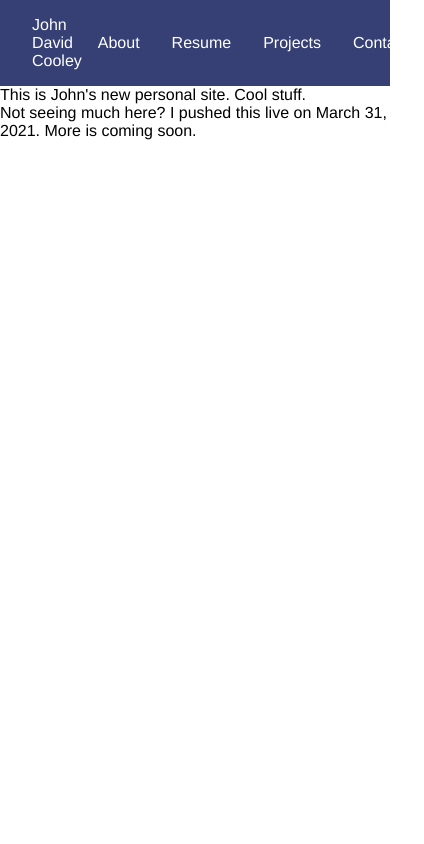
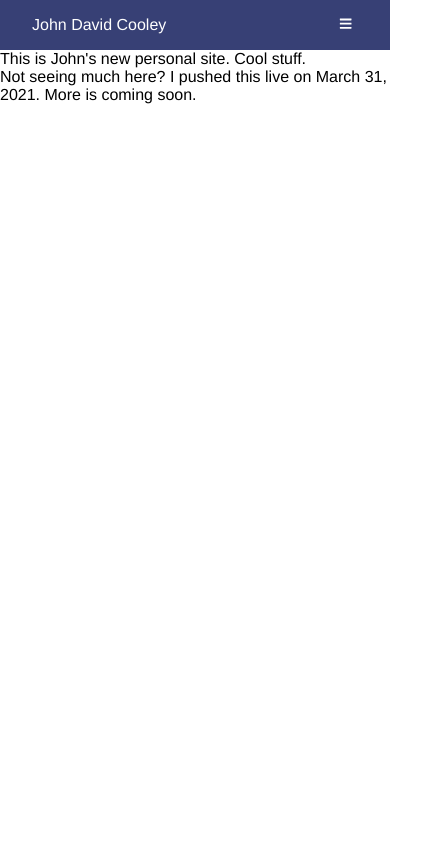
Before and after one commit to johndavidcooley/personal-site, a Gatsby site: page / in a window 390 px wide. Shown: the top 844 px of the page, 424 px wide, since content can reach past the window. Built offline with nearby package versions, Linux system fonts and the light colour scheme; Gatsby itself is replaced by a stand-in of ours.

Commit message:
Kind of added a mobile nav. Made a few other changes.

```diff
--- a/src/components/HeaderMain.jsx
+++ b/src/components/HeaderMain.jsx
@@ -5,10 +5,12 @@ import styled from 'styled-components';
 
 // Components
 import NavMain from './NavMain';
+import NavMobile from './NavMobile';
 
 const HeaderMain = ({className}) => (
   <header className={className}>
     <Link to="/">John David Cooley</Link>
+    <NavMobile />
     <NavMain />
   </header>
 );
--- a/src/components/NavMain.jsx
+++ b/src/components/NavMain.jsx
@@ -2,6 +2,9 @@
 import React from 'react';
 import { Link } from 'gatsby';
 import styled from 'styled-components';
+
+// Style
+import { above } from '../style/design-system';
 
 const NavMain = ({className}) => {
 
@@ -16,11 +19,15 @@ const NavMain = ({className}) => {
 };
 
 export default styled(NavMain)`
+  display: none;
+  ${above.sm`
+    display: block;
+  `}
   a {
     color: #fff;
     text-decoration: none;
     margin: 0 1rem;
-    &:;ast-child {
+    &:last-child {
       margin-right: 0;
     }
   }
--- /dev/null
+++ b/src/components/NavMobile.jsx
@@ -0,0 +1,63 @@
+// Node Modules
+import React, { useState} from 'react';
+import { Link } from 'gatsby';
+import styled from 'styled-components';
+
+// Icons
+import { FaBars, FaTimes } from 'react-icons/fa';
+
+// Style
+import { above } from '../style/design-system';
+
+const NavMobile = ({className}) => {
+
+  const [mobileNavOpen, setMobileNavOpen] = useState(false);
+
+  const toggleMobileNavOpen = () => setMobileNavOpen(!mobileNavOpen);
+
+  return (
+    <div className={className}>
+      <button className="btn pointer no-outline" aria-label="Open mobile navigation" onClick={toggleMobileNavOpen}>
+        {!mobileNavOpen ? <FaBars /> : <FaTimes />}
+      </button>
+      <div className={mobileNavOpen ? 'nav-wrapper open' : 'nav-wrapper'}>
+        <nav>
+          <Link to="/about">About</Link>
+          <Link to="/resume">Resume</Link>
+          <Link to="/projects">Projects</Link>
+          <Link to="/contact">Contact</Link>
+        </nav>
+      </div>
+    </div>
+  );
+}
+
+export default styled(NavMobile)`
+  display: block;
+  ${above.sm`
+    display: none;
+  `}
+  button {
+    background: transparent;
+    border: none;
+    cursor: pointer;
+    outline: none;
+    svg {
+      fill: #fff;
+    }
+  }
+  .nav-wrapper {
+    position: absolute;
+    top: 50px;
+    bottom: 0;
+    left: 0;
+    max-width: 0;
+    width: 100%;
+    background-color: red;
+    transition: max-width .5s ease-in-out;
+    overflow: hidden;
+    &.open {
+      max-width: 100vw;
+    }
+  }
+`;
--- a/src/pages/index.jsx
+++ b/src/pages/index.jsx
@@ -25,6 +25,4 @@ const IndexPage = ({className}) => (
 
 export default styled(IndexPage)`
   height: 100vh;
-  /* background: rgb(55,64,117); */
-  /* background: linear-gradient(180deg, rgba(55,64,117,1) 0%, rgba(217,197,166,1) 100%); */
 `;
--- a/src/pages/projects.jsx
+++ b/src/pages/projects.jsx
@@ -8,7 +8,7 @@ import SEO from '../components/seo';
 
 const Projects = ({className}) => (
   <Layout>
-    <SEO title="TODO: CHANGE THIS" />
+    <SEO title="Projects" />
     <div className={className}>
       Projects
     </div>
--- a/src/pages/resume.jsx
+++ b/src/pages/resume.jsx
@@ -8,7 +8,7 @@ import SEO from '../components/seo';
 
 const Resume = ({className}) => (
   <Layout>
-    <SEO title="TODO: CHANGE THIS" />
+    <SEO title="Resume" />
     <div className={className}>
       Resume
     </div>
```
